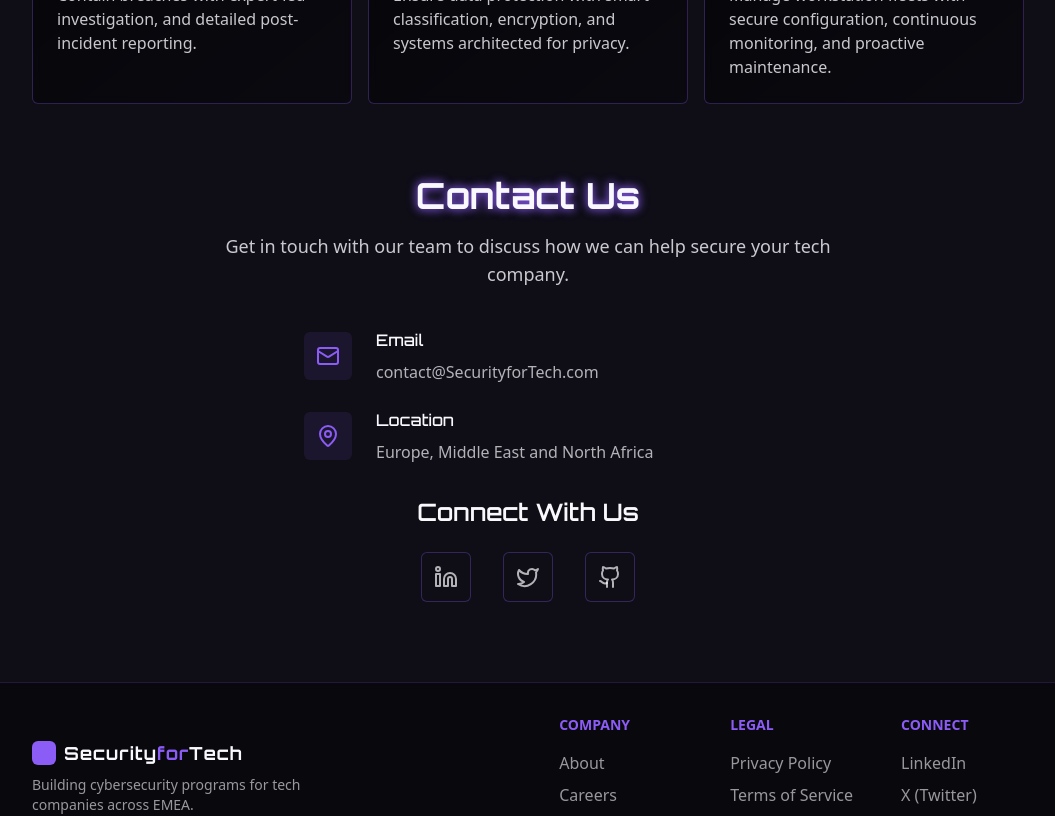
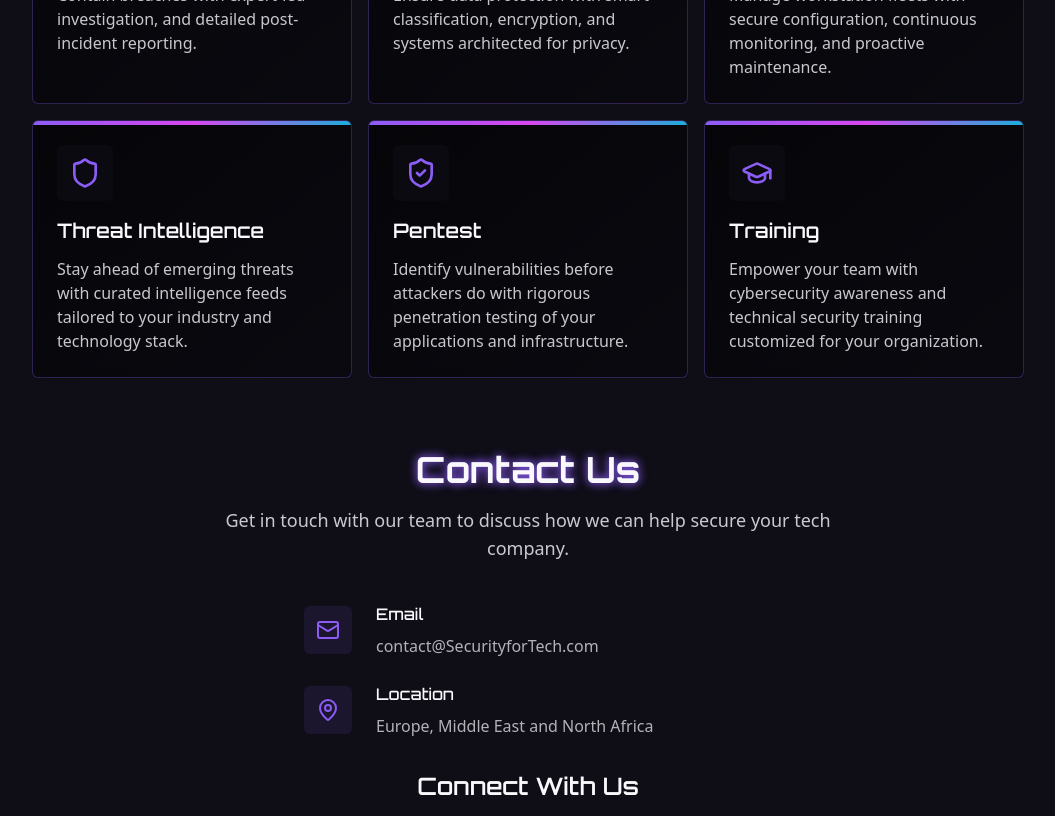
Before and after one commit to securityfortech/securityfortech-com, a React (Vite) app: page / in a window 1280 px wide. Shown: the part 1240-2056 px from the top of the page, without its empty margins (112-1167 px from the left). Built offline with nearby package versions, Linux system fonts and the light colour scheme; no server answers.

Commit message:
Add new service items
Added "Threat Intelligence", "Pentest", and "Training" items to the services section in `Services.tsx`.

```diff
--- a/src/components/Services.tsx
+++ b/src/components/Services.tsx
@@ -1,6 +1,6 @@
 
 import { useEffect, useRef } from 'react';
-import { ShieldCheck, Code, Cloud, FileLock, Clock, Wrench } from 'lucide-react';
+import { ShieldCheck, Code, Cloud, FileLock, Clock, Wrench, Shield, GraduationCap } from 'lucide-react';
 
 interface ServiceCardProps {
   icon: React.ReactNode;
@@ -83,6 +83,21 @@ const Services: React.FC = () => {
       icon: <Wrench className="w-8 h-8" />,
       title: "IT Management",
       description: "Manage workstation fleets with secure configuration, continuous monitoring, and proactive maintenance."
+    },
+    {
+      icon: <Shield className="w-8 h-8" />,
+      title: "Threat Intelligence",
+      description: "Stay ahead of emerging threats with curated intelligence feeds tailored to your industry and technology stack."
+    },
+    {
+      icon: <ShieldCheck className="w-8 h-8" />,
+      title: "Pentest",
+      description: "Identify vulnerabilities before attackers do with rigorous penetration testing of your applications and infrastructure."
+    },
+    {
+      icon: <GraduationCap className="w-8 h-8" />,
+      title: "Training",
+      description: "Empower your team with cybersecurity awareness and technical security training customized for your organization."
     }
   ];
 
```
